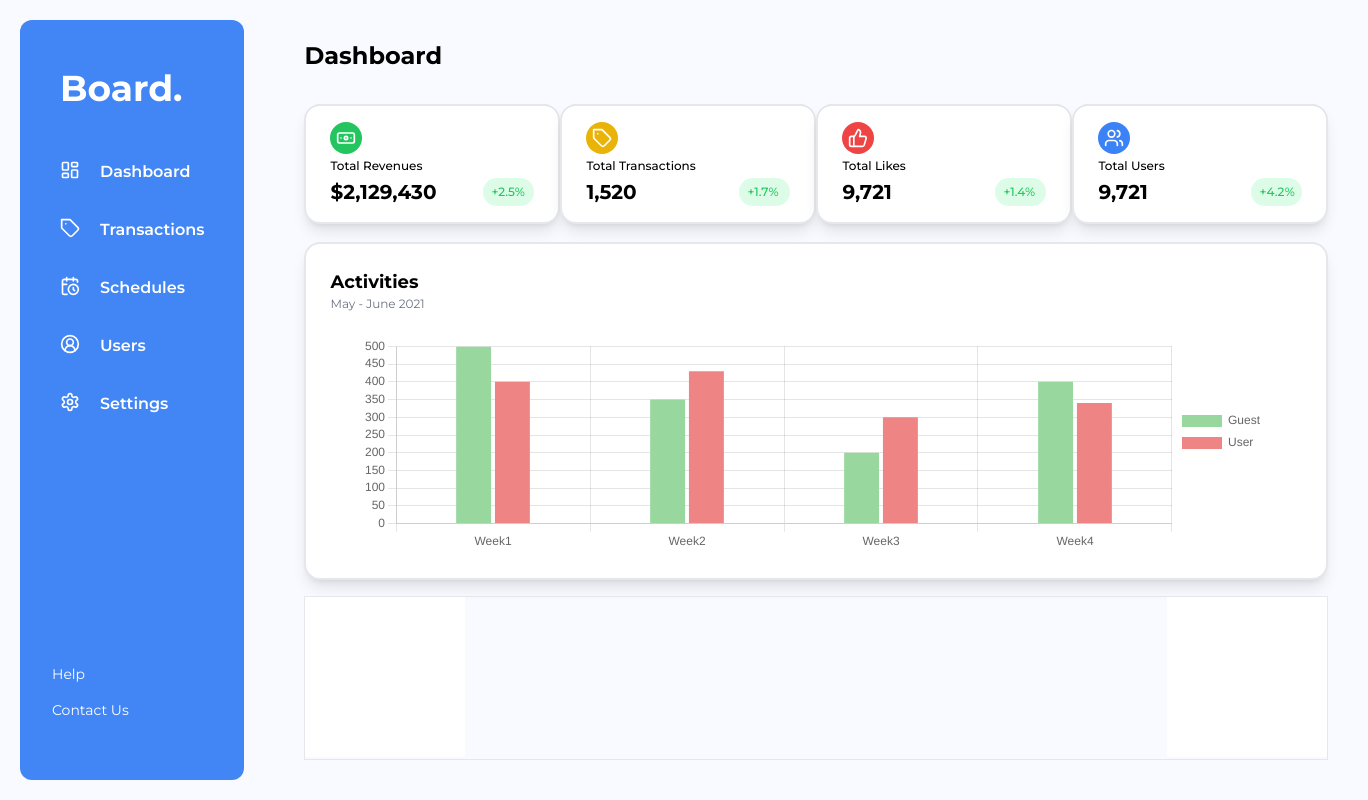
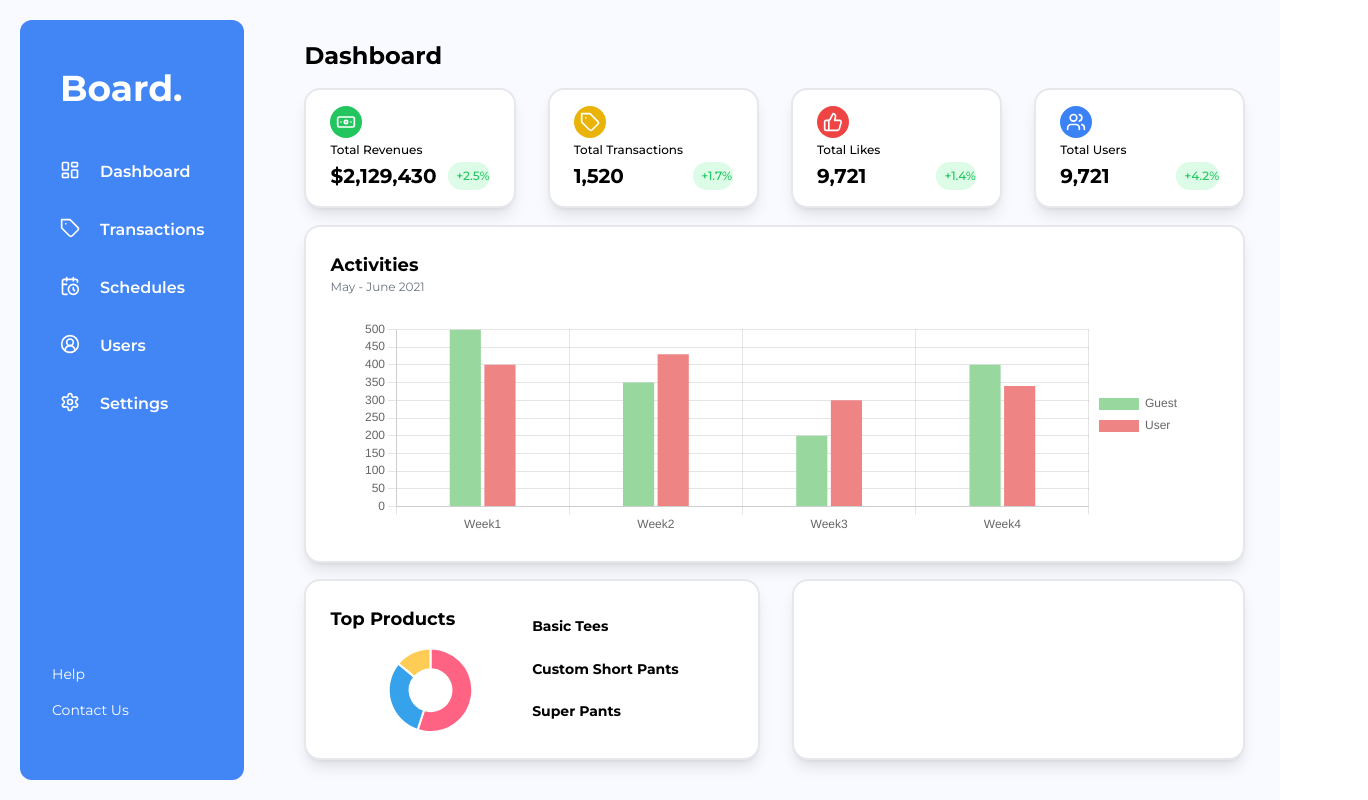
Before and after one commit to thejediboySHASHANK/Dashboard, a Next.js app: page /dashboard in a window 1280 px wide. Shown: the whole page, 1368 px wide, since content can reach past the window. Built offline with nearby package versions, Linux system fonts and the light colour scheme.

Commit message:
Dashboard updation v4

```diff
--- a/app/(routes)/dashboard/page.tsx
+++ b/app/(routes)/dashboard/page.tsx
@@ -17,7 +17,7 @@ import Link from "next/link";
 import SignOutButton from "@/components/SignOutButton";
 // IMPORTING CHARTJS COMPONENTS
 import ChartBar from "@/components/chart";
-
+import DoughnutChart from "@/components/doughnutChart"
 
 const Dashboard = () => {
     // const {data: session} = useSession()
@@ -127,15 +127,15 @@ const Dashboard = () => {
                     </div>
                 </div>
             </div>
-            <div className="bg-main">
-                <div className="h-full grid grid-rows-[20%, 50%, 30%] gap-y-4 px-10 py-10">
+            <div className="bg-main overflow-y-hidden">
+                <div className="h-full grid grid-rows-[10%, 50%, 40%] gap-y-4 px-10 py-10 overflow-y-hidden">
                     <div className="m-0 p-0">
                         <p className="text-2xl font-bold">Dashboard</p>
-                        <div className="mt-8 flex justify-between">
+                        <div className="mt-4 flex justify-between gap-8">
                             {cards.map((card) => (
                                 <div
                                     key={card.value}
-                                    className="bg-white w-64 py-4 px-6 border shadow-lg border-2 border-gray-200 rounded-2xl flex flex-col"
+                                    className="bg-white w-1/4 py-4 px-6 border shadow-lg border-2 border-gray-200 rounded-2xl flex flex-col"
                                 >
                                     <div className={`p-1.5 w-fit rounded-full text-white flex ${[card.color]}`}>
                                         <card.icon className={`h-5 w-5 justify-center`}/>
@@ -156,11 +156,19 @@ const Dashboard = () => {
                         <p className="text-xs text-gray-500">May - June 2021</p>
                         <ChartBar />
                     </div>
-                    <div className="flex justify-between border">
-                        <div className="w-40 h-40 bg-white">
-
+                    <div className="flex justify-between gap-8">
+                        <div className="w-1/2 p-6 bg-white shadow-lg rounded-2xl border-2 border-gray-200">
+                            <p className="text-lg font-bold fixed">Top Products</p>
+                            <div className="grid grid-cols-2">
+                                <DoughnutChart />
+                                <div className="flex flex-col justify-around">
+                                    <p className="text-sm font-bold">Basic Tees</p>
+                                    <p className="text-sm font-bold">Custom Short Pants</p>
+                                    <p className="text-sm font-bold">Super Pants</p>
+                                </div>
+                            </div>
                         </div>
-                        <div className="w-40 h-40 bg-white">
+                        <div className="w-1/2 bg-white  shadow-lg rounded-2xl border-2 border-gray-200">
 
                         </div>
                     </div>
--- /dev/null
+++ b/components/doughnutChart.jsx
@@ -0,0 +1,61 @@
+import React from 'react';
+import {Bar, Doughnut} from "react-chartjs-2";
+import {
+    Chart as ChartJS,
+    CategoryScale,
+    LinearScale,
+    Title,
+    Tooltip,
+    Legend,
+} from 'chart.js/auto';
+// Register the necessary scales
+ChartJS.register(CategoryScale, LinearScale, Title, Tooltip, Legend);
+// ChartJS.defaults.datasets.doughnut.borderRadius = 10;
+// ChartJS.defaults.datasets.doughnut.spacing = 5;
+
+
+
+const options = {
+    type: 'doughnut',
+    responsive: true,
+    maintainAspectRatio: false,
+    // aspectRatio: 2.5,
+    plugins: {
+        legend: {
+            display: false,
+            position: 'right',
+        },
+        title: {
+            display: true,
+            text: '',
+        },
+    },
+};
+
+const labels = ['Basic Trees', 'Custom Short Pants', 'Super Hoodies'];
+
+const DoughnutChart = () => {
+    const data = {
+        labels,
+        datasets: [
+            {
+                label: 'Data1',
+                data: [55, 31, 14],
+                backgroundColor: [
+                    'rgb(255, 99, 132)',
+                    'rgb(54, 162, 235)',
+                    'rgb(255, 205, 86)'
+                ],
+                // hoverOffset: 4
+            },
+        ],
+    };
+
+    return (
+        <div className="rounded-2xl mt-2" style={{height: "15vh"}}>
+            <Doughnut className="" data={data} options={options}/>
+        </div>
+    );
+};
+
+export default DoughnutChart;
```
